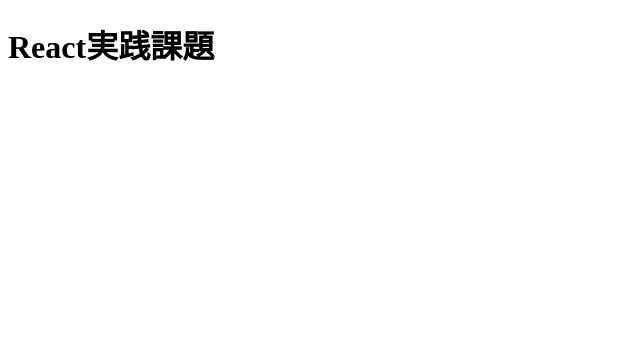
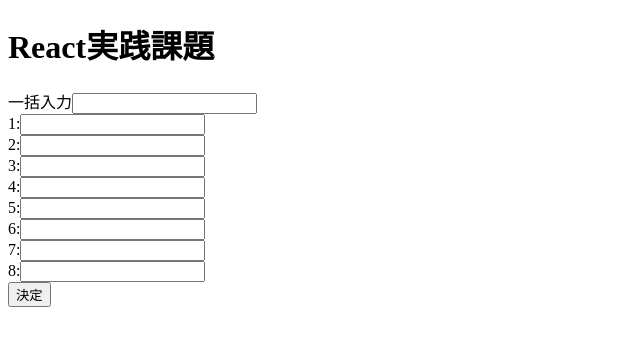
Before and after one commit to Y-MIYAZAWA/react-generate-mission, a React app: page / in a window 1280 px wide. Shown: the top 346 px of the page, without its empty margins (0-640 px from the left). Built offline with nearby package versions, Linux system fonts and the light colour scheme.

Commit message:
課題1.フォームの一括入力

```diff
--- a/src/features/batchInput/components/Input.tsx
+++ b/src/features/batchInput/components/Input.tsx
@@ -1,8 +1,93 @@
-import React from "react"
+import { Box, Modal, Typography } from "@mui/material";
+import React, { useState } from "react";
+import { SubmitHandler, useForm } from "react-hook-form";
+
+const inputsLength = 8;
+
+type Inputs = {
+  batch: string | number,
+  input1: string | number,
+  input2: string | number,
+  input3: string | number,
+  input4: string | number,
+  input5: string | number,
+  input6: string | number,
+  input7: string | number,
+  input8: string | number,
+}
+
+const style = {
+  position: 'absolute' as 'absolute',
+  top: '50%',
+  left: '50%',
+  transform: 'translate(-50%, -50%)',
+  width: 400,
+  bgcolor: 'background.paper',
+  border: '2px solid #000',
+  boxShadow: 24,
+  p: 4,
+};
+
 
 export const Input = () => {
+  const { register, handleSubmit, watch, formState: { errors }} = useForm<Inputs>();
+  const onSubmit: SubmitHandler<Inputs> = (data) => {
+    console.log(data);
+  }
+  const batching = () => {
+    const inputs: NodeListOf<HTMLInputElement> = document.querySelectorAll(".input-child");
+    for(let i = 0; i < inputs.length; i++){
+      let nativeSetter = Object.getOwnPropertyDescriptor(window.HTMLInputElement.prototype, "value")?.set;
+      nativeSetter?.call(inputs[i], `${watch('batch')}`);
+      let ev = new Event ("input", { bubbles: true });
+      inputs[i].dispatchEvent(ev);
+    }
+  }
+
+  const [open, setOpen] = useState(false);
+
   return(
     <>
+    <form onSubmit={handleSubmit(onSubmit)}>
+      <div id="batch-area">
+        <label htmlFor="batch">一括入力</label>
+        <input {...register('batch')} onBlur={batching} id="batch" />
+      </div>
+      <div id="input-child-container">
+        <label htmlFor="input1">1:</label>
+        <input {...register('input1')} className="input-child" id="input1" /><br />
+        <label htmlFor="input2">2:</label>
+        <input {...register('input2')} className="input-child" id="input2" /><br />
+        <label htmlFor="input3">3:</label>
+        <input {...register('input3')} className="input-child" id="input3" /><br />
+        <label htmlFor="input4">4:</label>
+        <input {...register('input4')} className="input-child" id="input4" /><br />
+        <label htmlFor="input5">5:</label>
+        <input {...register('input5')} className="input-child" id="input5" /><br />
+        <label htmlFor="input6">6:</label>
+        <input {...register('input6')} className="input-child" id="input6" /><br />
+        <label htmlFor="input7">7:</label>
+        <input {...register('input7')} className="input-child" id="input7" /><br />
+        <label htmlFor="input8">8:</label>
+        <input {...register('input8')} className="input-child" id="input8" /><br />
+      </div>
+      <input type="button" value="決定" onClick={() => {setOpen(true)}} />
+      <Modal open={open}>
+        <Box sx={style}>
+          <h5>本当に送信しますか？</h5>
+          <div>1:{watch('input1')}円</div>
+          <div>2:{watch('input2')}円</div>
+          <div>3:{watch('input3')}円</div>
+          <div>4:{watch('input4')}円</div>
+          <div>5:{watch('input5')}円</div>
+          <div>6:{watch('input6')}円</div>
+          <div>7:{watch('input7')}円</div>
+          <div>8:{watch('input8')}円</div>
+          <input type="submit" onClick={handleSubmit(onSubmit)} />
+          <input type="button" onClick={() => {setOpen(false)}} value="キャンセル" />
+        </Box>
+      </Modal>
+    </form>
     </>
   )
 }
```
